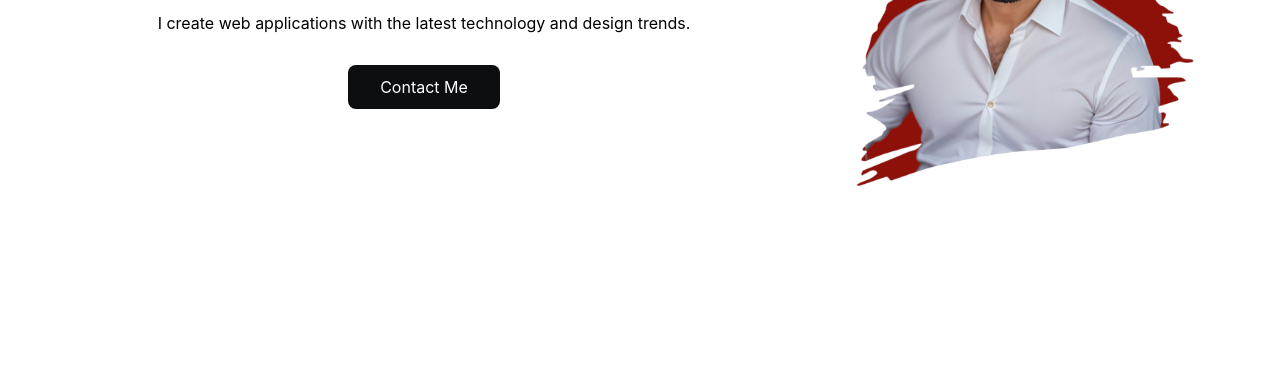
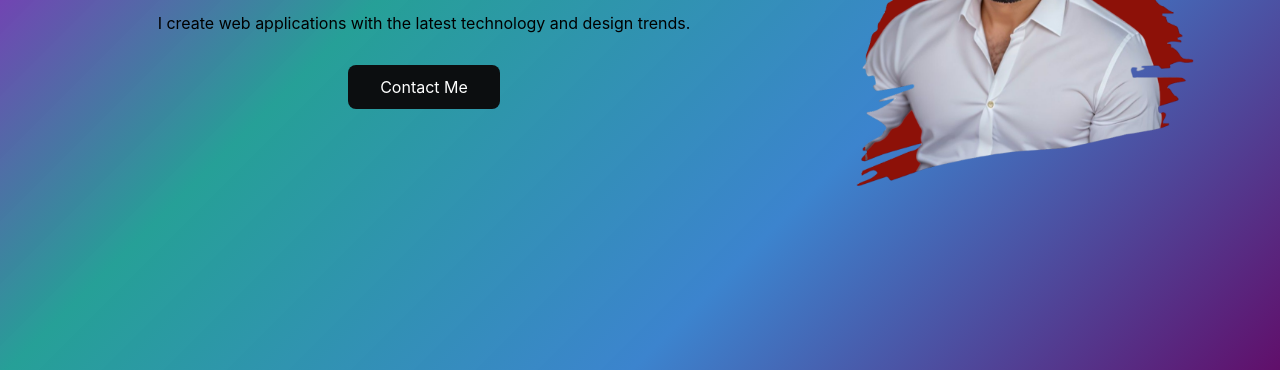
Before and after one commit to princetyagi2022/portfolio, a plain HTML site: page index.html in a window 1280 px wide. Shown: the part 288-658 px from the top of the page. Drawn offline with Linux system fonts and the light colour scheme.

Commit message:
Update portfolio.css

```diff
--- a/portfolio.css
+++ b/portfolio.css
@@ -18,8 +18,7 @@ body {
   margin: auto;
   font-family: -apple-system, BlinkMacSystemFont, sans-serif;
   overflow: auto;
-/*   background: linear-gradient(315deg, rgba(101,0,94,1) 3%, rgba(60,132,206,1) 38%, rgba(48,238,226,1) 68%, rgb(162, 9, 196) 98%); */
-  background : white;
+background: linear-gradient(315deg, rgba(101,0,94,1) 3%, rgba(60,132,206,1) 38%, rgba(29, 156, 147, 0.961) 68%, rgb(162, 9, 196) 98%);
   animation: gradient 15s ease infinite;
   background-size: 400% 400%;
   background-attachment: fixed;
```
